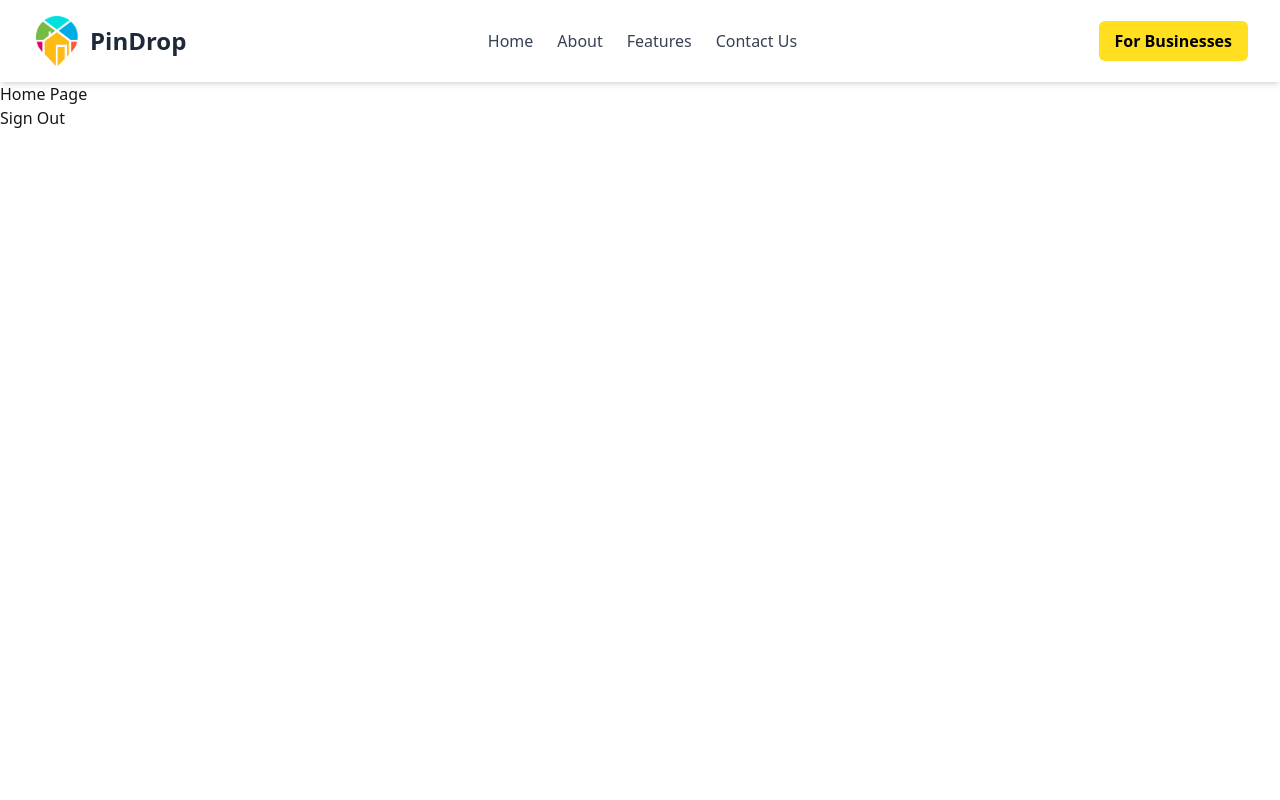
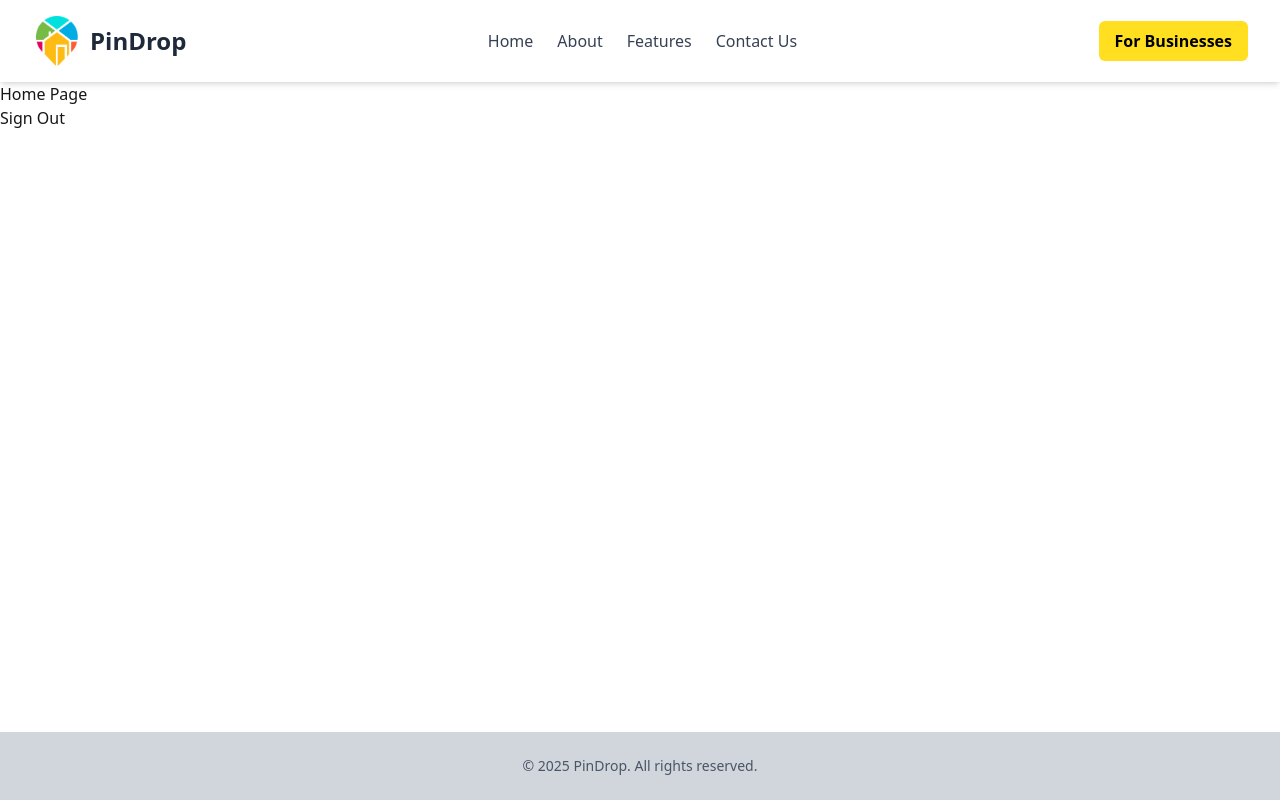
Before and after one commit to paridhi3/PinDrop, a Next.js app: page / in a window 1280 px wide. Built offline with nearby package versions, Linux system fonts and the light colour scheme; no server answers.

Commit message:
footer completed

```diff
--- a/app/layout.js
+++ b/app/layout.js
@@ -3,6 +3,7 @@ import { Poppins } from "next/font/google";
 import "./globals.css";
 import Provider from "./Provider";
 import Header from "../components/Header";
+import Footer from "../components/Footer";
 
 // const geistSans = Geist({
 //   variable: "--font-geist-sans",
@@ -32,10 +33,13 @@ export default function RootLayout({ children }) {
         <link rel="icon" href="/images/logo.png" type="image/png" />
         <title>PinDrop</title>
       </head>
-      <body className={`${poppins.variable} antialiased`}>
+      <body
+        className={`${poppins.variable} antialiased flex flex-col min-h-screen`}
+      >
         <Provider>
           <Header />
-          {children}
+          <main className="flex-grow">{children}</main>
+          <Footer />
         </Provider>
       </body>
     </html>
--- /dev/null
+++ b/components/Footer.js
@@ -0,0 +1,9 @@
+export default function Footer() {
+  return (
+    <footer className="bg-gray-300 py-6 mt-16">
+      <div className="text-center text-sm text-gray-600">
+        &copy; {new Date().getFullYear()} PinDrop. All rights reserved.
+      </div>
+    </footer>
+  );
+}
```
